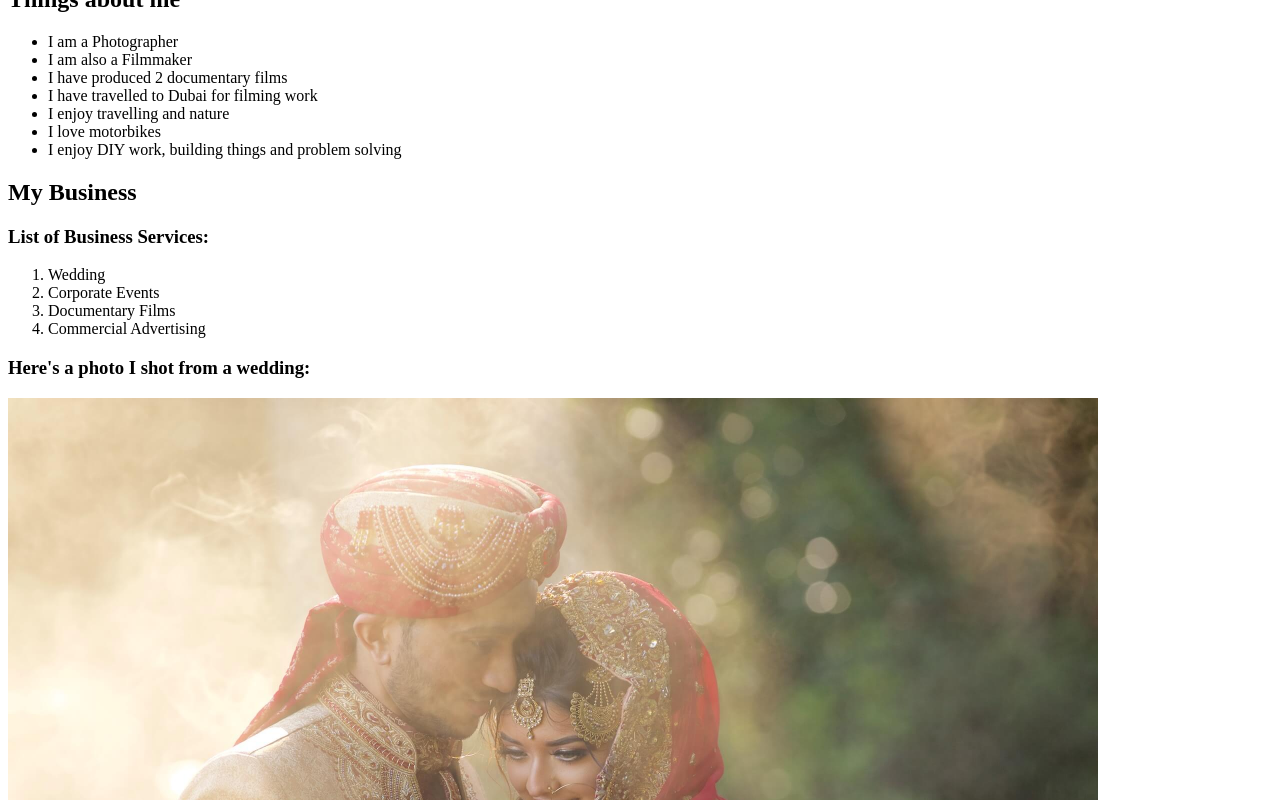
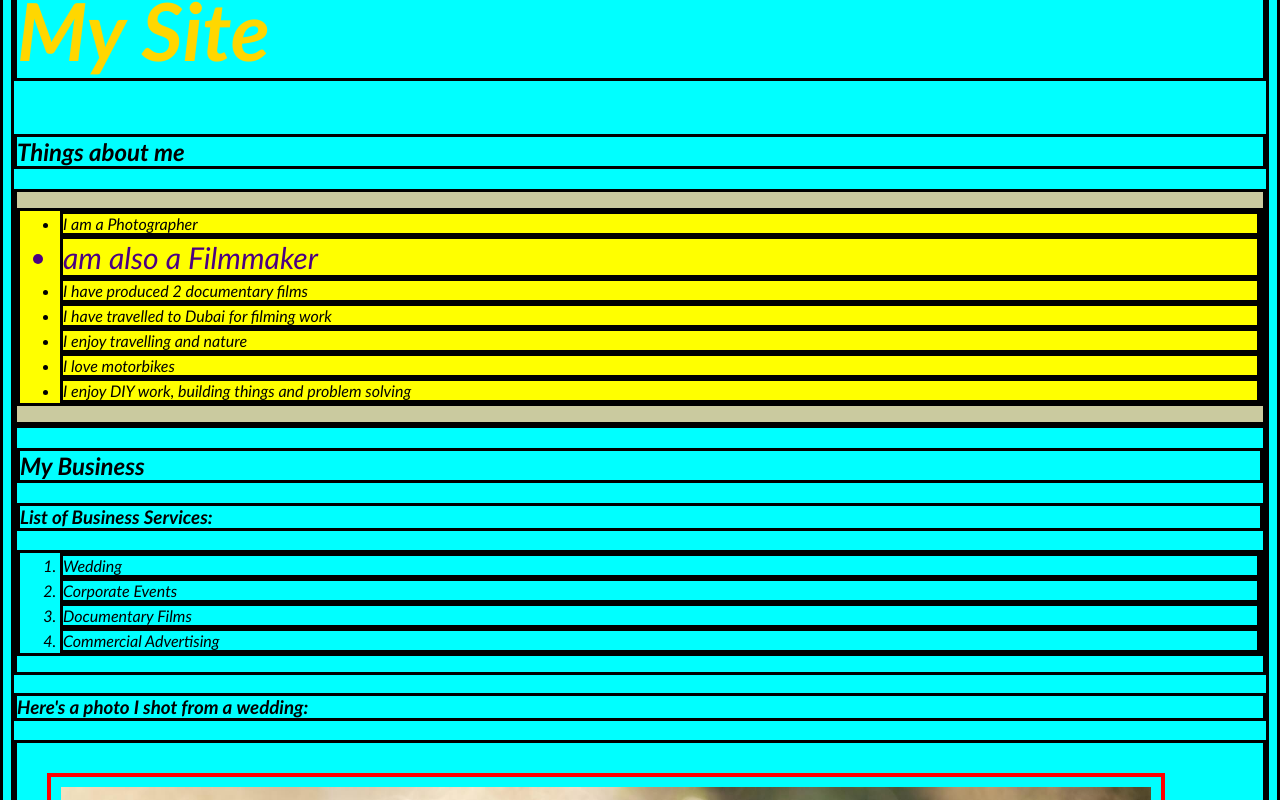
Before and after one commit to Amincreates/website, a plain HTML site: page index.html in a window 1280 px wide. Shown: the part 120-920 px from the top of the page. Drawn offline with Linux system fonts and the light colour scheme.

Commit message:
css updated

```diff
--- a/index.html
+++ b/index.html
@@ -4,6 +4,7 @@
     <meta charset="UTF-8">
     <meta http-equiv="X-UA-Compatible" content="IE=edge">
     <meta name="viewport" content="width=device-width, initial-scale=1.0">
+    <link rel="stylesheet" href="main.css">
     <title>Document</title>
 </head>
 <body>
@@ -15,17 +16,20 @@
            <a href=""></a>
         </nav>
     </div>
-    <h1>My Site</h1>
+
+    <h1 id="mainHeader">My Site</h1>
     <h2>Things about me</h2>
+    <div class="list">
         <ul>
             <li>I am a Photographer</li>
-            <li>I am also a Filmmaker</li>
+            <li class="coolText"> am also a Filmmaker</li>
             <li>I have produced 2 documentary films</li>
             <li>I have travelled to Dubai for filming work</li>
             <li>I enjoy travelling and nature</li>
             <li>I love motorbikes</li>
             <li>I enjoy DIY work, building things and problem solving</li>
         </ul>
+    </div>
     <div>
         <h2>My Business</h2>
         <h3>List of Business Services:</h3>
--- /dev/null
+++ b/main.css
@@ -0,0 +1,61 @@
+/*
+
+SELECTORS:
+
+'tag selector' (eg body, h1, p). The example above shows the body tag. No need to add any code to the html file.
+
+. = this dot represents the 'class selector'.
+ithin a 'class' you can add as many properties as you want and then apply
+that class to whichever element you want within the html file, eg:    <div class="list">
+
+# = id selector. This can be applied to any intended section in the html code, eg:   <h1 id="mainHeader">My Site</h1>
+
+* = selects all elements in the html file. No need to add any code to the html file.
+
+
+4 stages withing an element:
+
+Content
+Padding
+Border
+Margin
+
+*/
+
+body {
+    background-color: aqua;
+    font-style: italic;
+    font-family:'Gill Sans', 'Gill Sans MT', Calibri, 'Trebuchet MS', sans-serif
+}
+
+.list {
+    background-color: rgb(202, 202, 159);
+}
+
+.coolText {
+    color: indigo;
+    font-size: 30px;
+}
+
+#mainHeader {
+    color: gold;
+    font-size: 80px;
+}
+
+*{
+    border-color: black;
+    border-style: solid;
+    border width: 3px;
+}
+
+.list ul {
+    background-color: yellow;
+}
+
+
+img {
+    border: 4px solid red;
+    padding: 10px;
+    margin: 30px
+
+}
```
Also changed, not shown: aboutMe.html (deleted, +0 -21 lines), hobbies.html (deleted, +0 -21 lines).
